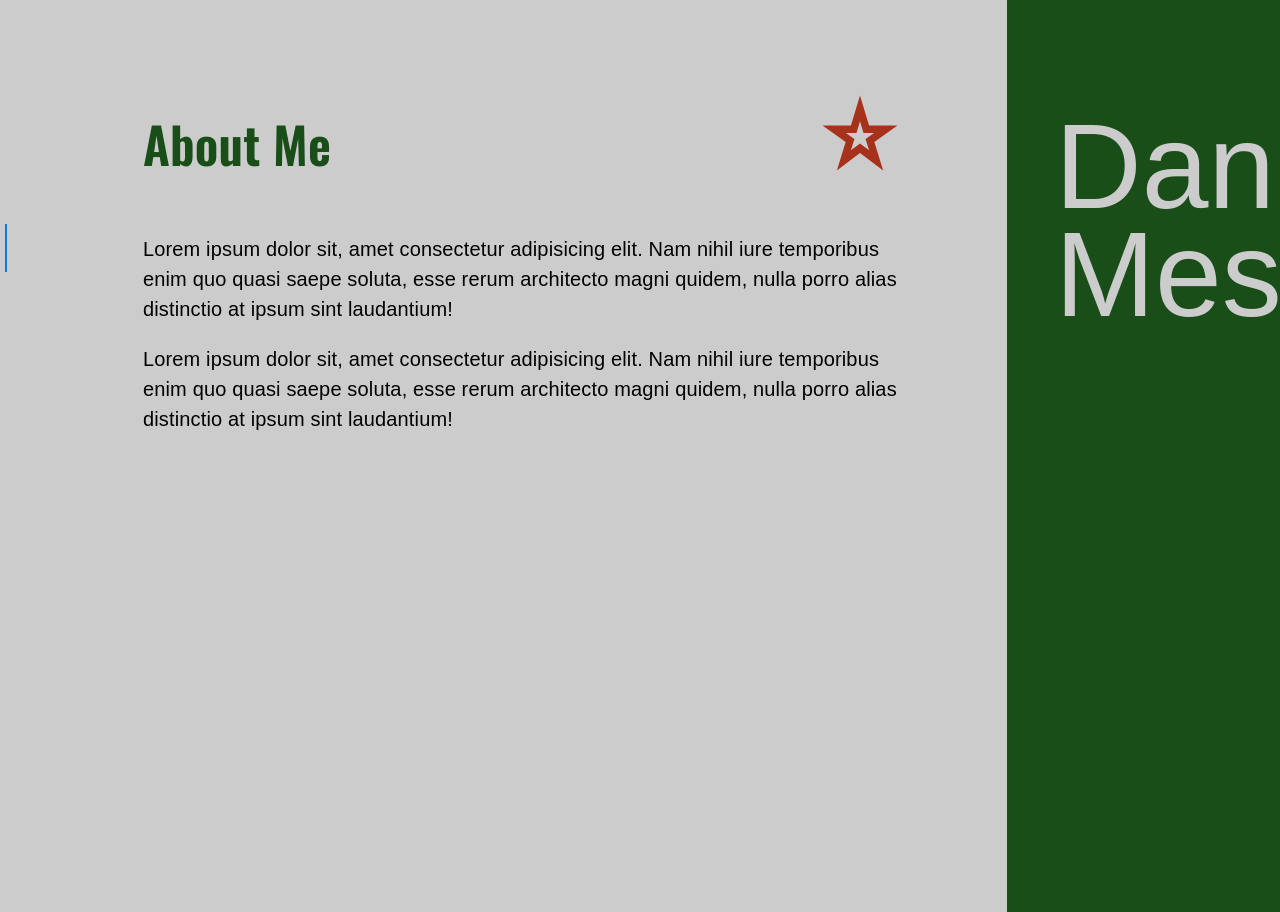
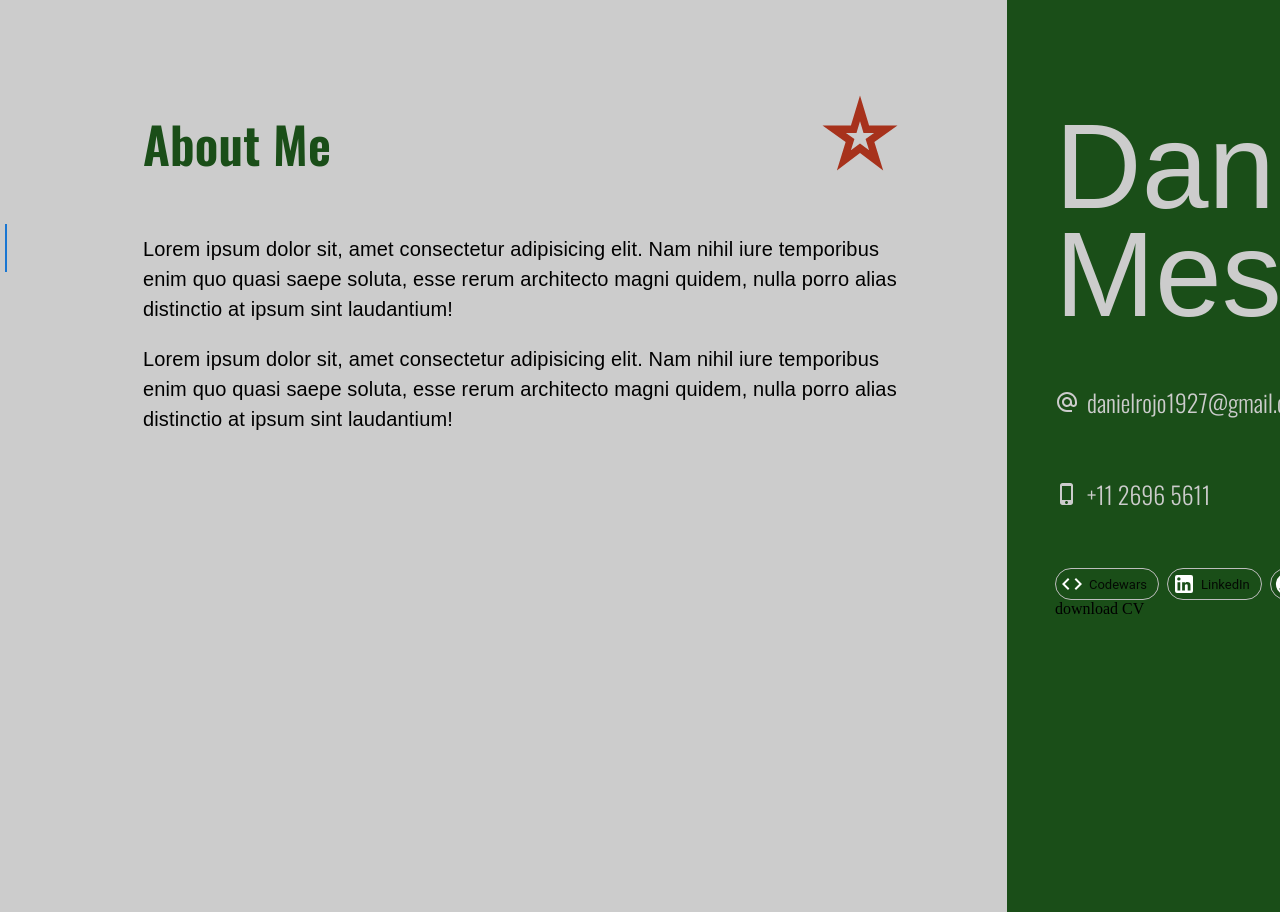
Before and after one commit to DanielRed007/cv-scroller-th7-2023, a React (Create React App) app in the folder client/: page / in a window 1280 px wide. Shown: the top 912 px of the page. Built offline with nearby package versions, Linux system fonts and the light colour scheme; a web font is replaced by a local one.

Commit message:
even more improvements :)

```diff
--- a/client/src/components/TitleSection/TitleSection.scss
+++ b/client/src/components/TitleSection/TitleSection.scss
@@ -18,4 +18,30 @@
     .title-top{
 
     }
+
+    .title-bottom-section{
+        margin-left: 3rem;
+
+        .title-icons{
+            margin-top: 2rem;
+        }
+
+        .title-contact{
+            margin-top: 2rem;
+
+            .contact-block{
+                display: flex;
+                flex-direction: row;
+                align-items: center;
+                font-family: var(--la-oswalditta);
+
+                h3{
+                    margin-left: 0.5rem;
+                    color: var(--light-gray);
+                    font-weight: var(--medio-flaquitta);
+                    font-size: 24px;
+                }
+            }
+        }
+    }
 }
--- a/client/src/components/TitleSection/TitleSection.tsx
+++ b/client/src/components/TitleSection/TitleSection.tsx
@@ -1,4 +1,13 @@
-import React from 'react'
+import React from 'react';
+import Avatar from '@mui/material/Avatar';
+import Chip from '@mui/material/Chip';
+import Stack from '@mui/material/Stack';
+import PhoneIphoneIcon from '@mui/icons-material/PhoneIphone';
+import InboxIcon from '@mui/icons-material/Inbox';
+import LinkedInIcon from '@mui/icons-material/LinkedIn';
+import GitHubIcon from '@mui/icons-material/GitHub';
+import CodeIcon from '@mui/icons-material/Code';
+import AlternateEmailIcon from '@mui/icons-material/AlternateEmail';
 
 export const TitleSection = () => {
   return (
@@ -7,6 +16,51 @@ export const TitleSection = () => {
           <h1>Daniel</h1>
           <h1>Mesu</h1>
         </div>
+
+        <div className="title-bottom-section">
+
+          <div className="title-contact">
+            <Stack direction="column" spacing={1}>
+              <div className="contact-block">
+                <AlternateEmailIcon style={{color: "#cccccc"}} /> <h3>danielrojo1927@gmail.com</h3>
+              </div>
+
+              <div className="contact-block">
+                <PhoneIphoneIcon style={{color: "#cccccc"}} /> <h3>+11 2696 5611</h3>
+              </div>
+            </Stack>
+          </div>
+
+          <div className="title-icons">
+            <Stack direction="row" spacing={1}>
+              <Chip
+                avatar={<CodeIcon style={{color: "white"}} />}
+                label="Codewars"
+                variant="outlined"
+                clickable
+              />
+
+              <Chip
+                avatar={<LinkedInIcon style={{color: "white"}} />}
+                label="LinkedIn"
+                variant="outlined"
+                clickable
+              />
+
+              <Chip
+                avatar={<GitHubIcon style={{color: "white"}} />}
+                label="Github"
+                variant="outlined"
+                clickable
+              />
+            </Stack>
+          </div>
+
+          <div>
+            download CV
+          </div>
+
+        </div>
     </div>
   )
 }
--- /dev/null
+++ b/client/src/components/sections/Customers.tsx
@@ -0,0 +1,17 @@
+
+import React from 'react';
+import Diversity2Icon from '@mui/icons-material/Diversity2';
+
+export const Customers = () => {
+  return (
+    <div className="section-container">
+      <div className="title-container">
+        <h1 className="section-main-title"> Customers</h1>
+        <Diversity2Icon className="about-icon"/>
+      </div>
+
+      <p className="section-text-paragraph">Lorem ipsum dolor sit, amet consectetur adipisicing elit. Nam nihil iure temporibus enim quo quasi saepe soluta, esse rerum architecto magni quidem, nulla porro alias distinctio at ipsum sint laudantium!</p>
+      <p className="section-text-paragraph">Lorem ipsum dolor sit, amet consectetur adipisicing elit. Nam nihil iure temporibus enim quo quasi saepe soluta, esse rerum architecto magni quidem, nulla porro alias distinctio at ipsum sint laudantium!</p>
+    </div>
+  )
+}
--- /dev/null
+++ b/client/src/components/sections/Experience.tsx
@@ -0,0 +1,17 @@
+
+import React from 'react';
+import TimelineIcon from '@mui/icons-material/Timeline';
+
+export const Experience = () => {
+  return (
+    <div className="section-container">
+      <div className="title-container">
+        <h1 className="section-main-title"> Experience</h1>
+        <TimelineIcon className="about-icon"/>
+      </div>
+
+      <p className="section-text-paragraph">Lorem ipsum dolor sit, amet consectetur adipisicing elit. Nam nihil iure temporibus enim quo quasi saepe soluta, esse rerum architecto magni quidem, nulla porro alias distinctio at ipsum sint laudantium!</p>
+      <p className="section-text-paragraph">Lorem ipsum dolor sit, amet consectetur adipisicing elit. Nam nihil iure temporibus enim quo quasi saepe soluta, esse rerum architecto magni quidem, nulla porro alias distinctio at ipsum sint laudantium!</p>
+    </div>
+  )
+}
--- /dev/null
+++ b/client/src/components/sections/Skills.tsx
@@ -0,0 +1,17 @@
+
+import React from 'react';
+import MilitaryTechIcon from '@mui/icons-material/MilitaryTech';
+
+export const Skills = () => {
+  return (
+    <div className="section-container">
+      <div className="title-container">
+        <h1 className="section-main-title"> Skills</h1>
+        <MilitaryTechIcon className="about-icon"/>
+      </div>
+
+      <p className="section-text-paragraph">Lorem ipsum dolor sit, amet consectetur adipisicing elit. Nam nihil iure temporibus enim quo quasi saepe soluta, esse rerum architecto magni quidem, nulla porro alias distinctio at ipsum sint laudantium!</p>
+      <p className="section-text-paragraph">Lorem ipsum dolor sit, amet consectetur adipisicing elit. Nam nihil iure temporibus enim quo quasi saepe soluta, esse rerum architecto magni quidem, nulla porro alias distinctio at ipsum sint laudantium!</p>
+    </div>
+  )
+}
```
